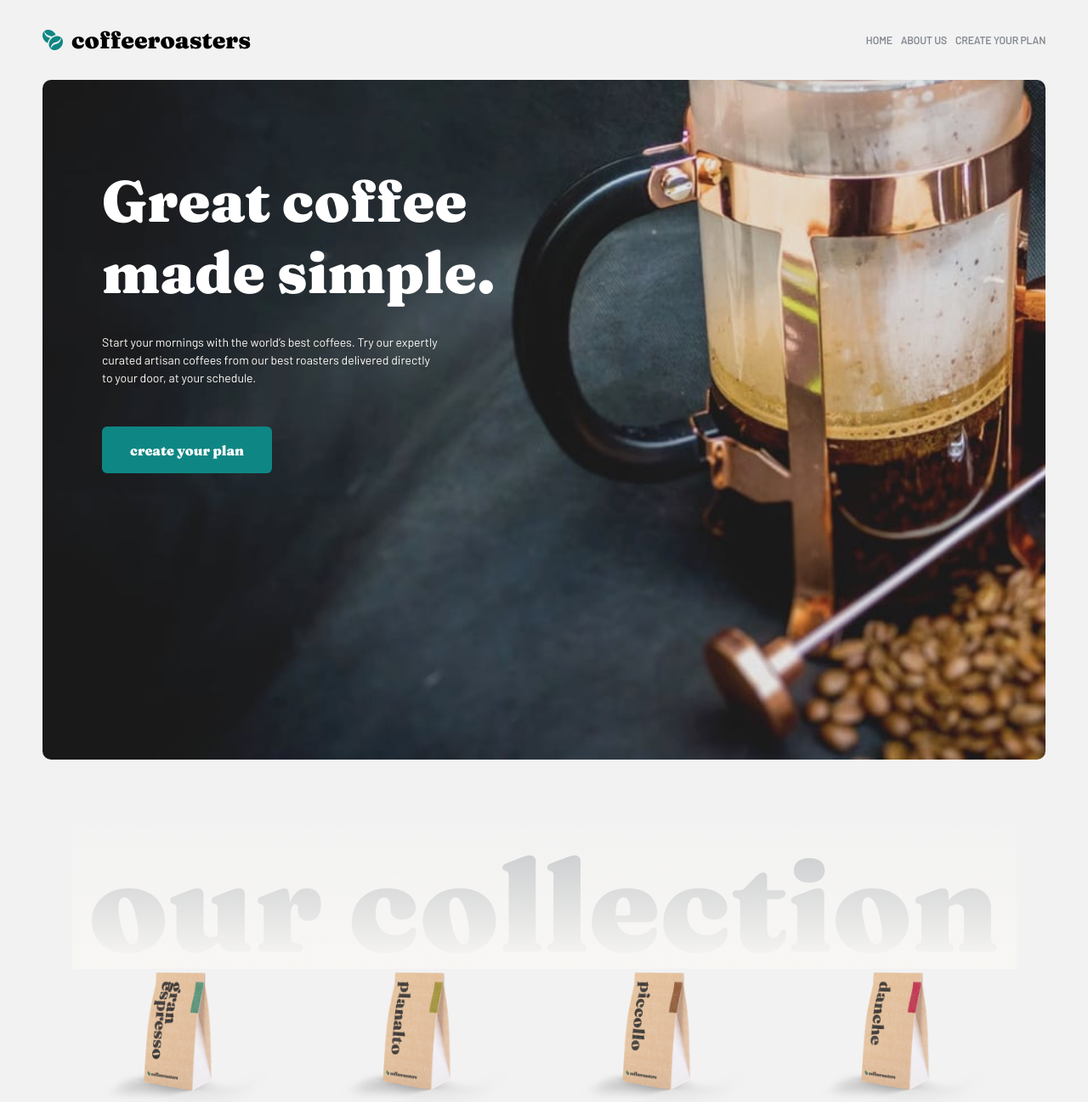
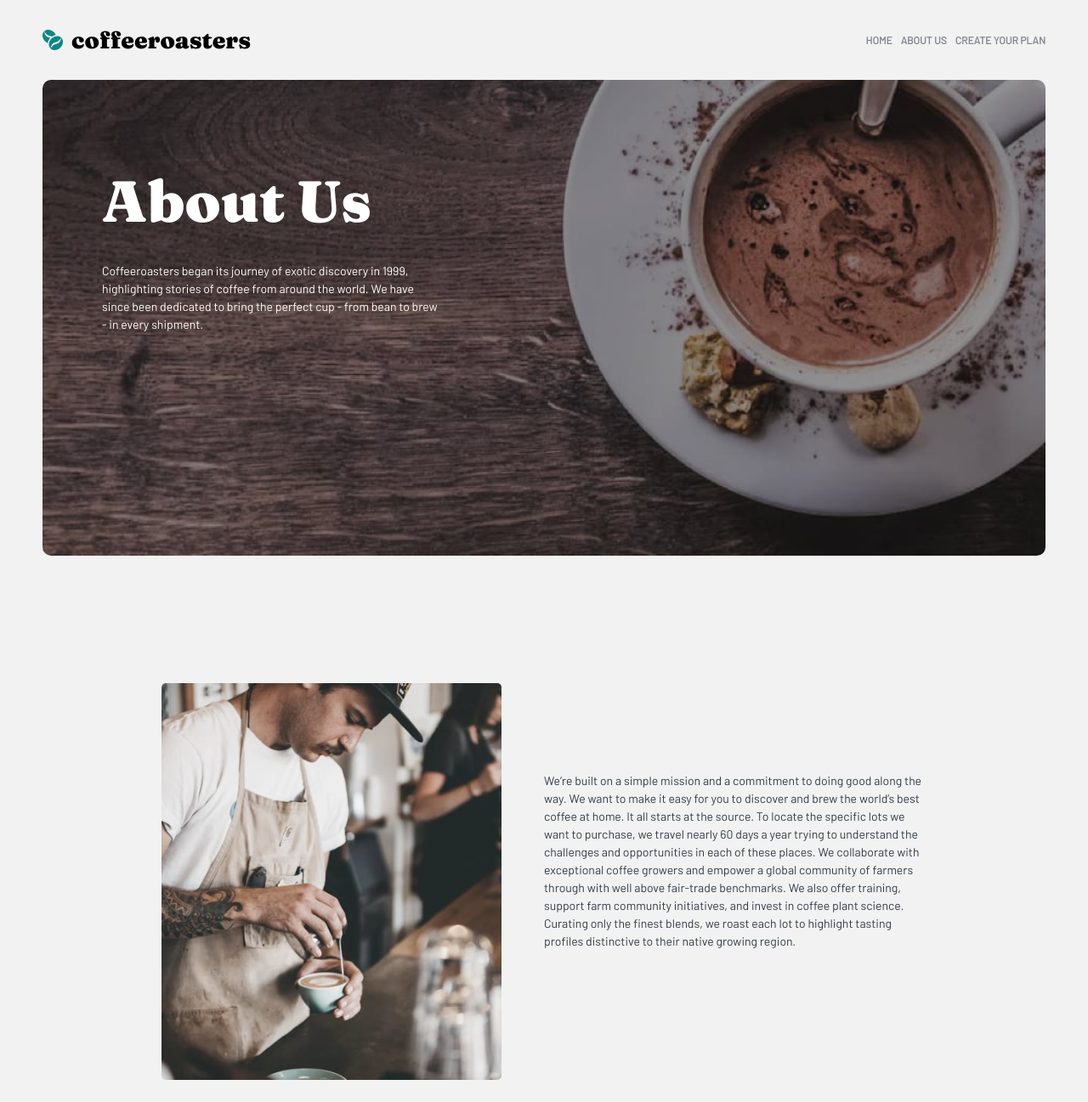
Before and after one commit to mariamdatuka/coffee-app, a React (Vite) app: page /about in a window 1280 px wide. Shown: the top 1297 px of the page at 85% size. Built offline with nearby package versions, Linux system fonts and the light colour scheme.

Commit message:
finish about page

```diff
--- a/src/App.tsx
+++ b/src/App.tsx
@@ -1,16 +1,29 @@
 import Navbar from './components/Navbar/Navbar';
 import {GlobalStyles} from './GlobalStyles';
 import { Home } from './pages/Home/Home';
-import {createBrowserRouter, Route, createRoutesFromElements} from 'react-router-dom'
+import About from './pages/About/About';
+import Root from './pages/Root';
+import Plan from './pages/Plan/Plan';
+import {createBrowserRouter, Route, createRoutesFromElements,RouterProvider} from 'react-router-dom'
+
+
 
 function App() {
 
+  const router=createBrowserRouter(
+    createRoutesFromElements(
+      <Route path='/' element={<Root/>}>
+        <Route index element={<Home/>}/>
+        <Route path='/about' element={<About/>}/>
+        <Route path='/createplan' element={<Plan/>}/>
+      </Route>
+    )
+  )
 
   return (
     <>
     <GlobalStyles/>
-    <Navbar/>
-    <Home/>
+    <RouterProvider router={router}/>
     </>
   )
 }
--- /dev/null
+++ b/src/pages/About/About.tsx
@@ -0,0 +1,65 @@
+import React from 'react'
+import { Wrapper,Container, InfoBox,Wrapper2, GridContainer,GridItem, Main} from './Styles'
+import comm from '../../assets/about/desktop/image-commitment.jpg'
+import quality from '../../assets/about/desktop/image-quality.jpg'
+import uk from '../../assets/about/desktop/illustration-uk.svg'
+import australia from '../../assets/about/desktop/illustration-australia.svg'
+import canada from '../../assets/about/desktop/illustration-canada.svg'
+
+
+const About = () => {
+  return (
+    <>
+  <Main>
+     <Wrapper>
+        <Container>
+          <h1>About Us</h1>
+          <div>Coffeeroasters began its journey of exotic discovery in 1999, highlighting stories of coffee from around the world. We have since been dedicated to bring the perfect cup - from bean to brew - in every shipment.</div>
+        </Container>
+      </Wrapper>
+      <InfoBox>
+         <img src={comm} alt='commitment'/>
+         <div>We’re built on a simple mission and a commitment to doing good along the way. We want to make it easy for you to discover and brew the world’s best coffee at home. It all starts at the source. To locate the specific lots we want to purchase, we travel nearly 60 days a year trying to understand the challenges and opportunities in each of these places. We collaborate with exceptional coffee growers and empower a global community of farmers through with well above fair-trade benchmarks. We also offer training, support farm community initiatives, and invest in coffee plant science. Curating only the finest blends, we roast each lot to highlight tasting profiles distinctive to their native growing region.</div>
+      </InfoBox>
+     <Wrapper2>
+         <img src={quality} alt='quality'/>
+         <Container>
+          <h3>Uncompromising quality</h3>
+          <div>Although we work with growers who pay close attention to all stages of harvest and processing, we employ, on our end, a rigorous quality control program to avoid over-roasting or baking the coffee dry. Every bag of coffee is tagged with a roast date and batch number. Our goal is to roast consistent, user-friendly coffee, so that brewing is easy and enjoyable.</div>
+        </Container>
+     </Wrapper2>
+     <h4>Our Headquarters</h4>
+     <GridContainer>
+      <GridItem>
+         <img src={uk} alt='uk'/>
+         <h2>United Kingdom</h2>
+         <p>68  Asfordby Rd <br/>
+            Alcaston <br/>
+            SY6 1YA <br/>
+            +44 1241 918425</p>
+      </GridItem>
+      <GridItem>
+         <img src={canada} alt='canada'/>
+         <h2>Canada</h2>
+         <p>1528  Eglinton Avenue <br/>
+            Toronto <br/>
+            Ontario M4P 1A6 <br/>
+            +1 416 485 2997</p>
+      </GridItem>
+      <GridItem>
+        <img src={australia} alt='aus'/>
+         <h2>Australia</h2>
+         <p>
+         36 Swanston Street <br/>
+         Kewell <br/>
+         Victoria <br/>
+         +61 4 9928 3629
+         </p>
+      </GridItem>
+   </GridContainer>
+   </Main>
+    </>
+  )
+}
+
+export default About
--- /dev/null
+++ b/src/pages/About/Styles.ts
@@ -0,0 +1,116 @@
+import styled from "styled-components";
+import bgimage from '../../assets/about/desktop/image-hero-whitecup.jpg'
+import bg2 from '../../assets/about/desktop/bg-quality.png';
+
+export const Wrapper=styled.div`
+   background-image: url(${bgimage});
+   height:70vh;
+   background-position:center;
+   background-repeat:no-repeat;
+   background-size: cover;
+   border-radius:10px;
+`
+export const Container=styled.div`
+ display:flex;
+ flex-direction:column;
+ padding-left:70px;
+ padding-top:100px;
+ align-items:flex-start;
+ gap:30px;
+
+ & h1{
+   color:#fff;
+   font-size:68px;
+ }
+
+ & div{
+   width:400px;
+   height:100px;
+   color:#FEFCF7;
+   font-family:'Barlow',serif;
+   line-height:1.5;
+ }
+`
+export const InfoBox=styled.div`
+  display:flex;
+  align-items:center;
+  justify-content:center;
+  gap:50px;
+  margin:150px 0;
+
+  & div{
+    width:450px;
+    height:260px;
+    color:#333D4B;
+    font-family:'Barlow',serif;
+    line-height:1.5;
+  }
+
+  & img{
+    border-radius:5px;
+    width:400px;
+  }
+`
+export const Wrapper2=styled.div`
+   background-image: url(${bg2});
+   height:60vh;
+   background-position:center;
+   background-repeat:no-repeat;
+   background-size: cover;
+   margin:100px 0;
+   border-radius:10px;
+   position:relative;
+
+   & img{
+    position:absolute;
+    width:300px;
+    right:5%;
+    bottom:35%;
+    border-radius:5px;
+   }
+
+   & h3{
+    font-size:40px;
+    color:#FEFCF7;
+   }
+ `
+export const GridContainer=styled.div`
+display:grid;
+grid-template-columns:repeat(3, 1fr);
+column-gap:10px;
+margin-bottom:100px;
+place-items:center;
+`
+export const GridItem=styled.div`
+display:flex;
+flex-direction:column;
+gap:40px;
+
+& img{
+  width:40px;
+}
+
+& h2{
+  color: #333D4B;
+  font-size:32px;
+}
+
+& p{
+  font-size:16px;
+  font-family:'Barlow', serif;
+  color: #333D4B;
+  line-height:1.5;
+}
+`
+export const Main=styled.div`
+ display:flex;
+ flex-direction:column;
+
+ & h4{
+  font-size:24px;
+  color:#83888F;
+  align-self:flex-start;
+  padding-left:50px;
+  padding-bottom:50px;
+ }
+`
--- a/src/pages/Home/Home.tsx
+++ b/src/pages/Home/Home.tsx
@@ -94,7 +94,6 @@ export const Home = () => {
       <Button text='create your plan' onClick={handleClick}/>
     </StepsCont>
   </MainWrapper>
-  <Footer/>
     </>
   )
 }
--- /dev/null
+++ b/src/pages/Plan/Plan.tsx
@@ -0,0 +1,78 @@
+import React from 'react'
+import Steps from '../../components/Steps/Steps';
+import {Container,Wrapper} from './Styles';
+
+const questions=[
+    {
+        id:1,
+        question:'How do you drink your coffee?',
+        options:[
+            {
+                name:'Capsules',
+                descr:'Compatible with Nespresso systems and similar brewers'
+            },
+            {
+                name:'Filter',
+                descr:'Compatible with Nespresso systems and similar brewers'
+            },
+            {
+                name:'Espresso',
+                descr:'Compatible with Nespresso systems and similar brewers'
+            },
+        ]
+    },
+
+    {
+        id:2,
+        question:'What type of coffee?',
+        options:[
+            {
+                name:'SingleOrigin',
+                descr:'Compatible with Nespresso systems and similar brewers'
+            },
+            {
+                name:'Decaf',
+                descr:'Compatible with Nespresso systems and similar brewers'
+            },
+            {
+                name:'Espresso',
+                descr:'Compatible with Nespresso systems and similar brewers'
+            },
+        ]
+    },
+
+]
+
+const Plan = () => {
+
+    const handleClick=()=>{
+
+    }
+  return (
+    <>
+      <Wrapper>
+        <Container>
+          <h1>Create a plan</h1>
+          <div>Build a subscription plan that best fits your needs. We offer an assortment of the best artisan coffees from around the globe delivered fresh to your door.</div>
+        </Container>
+      </Wrapper>
+      <Steps/>
+      <div>
+         {
+            questions.map((item)=>(
+                <div key={item.id} onClick={handleClick}>
+                  <div>
+                    <p>{item.question}</p>
+                  </div>
+                 <div>{item.options.map((itm)=>(
+                    <div>{itm.name}</div>
+                ))}</div>
+              </div>
+            ))
+         }
+      </div>
+    </>
+  )
+}
+
+export default Plan
--- /dev/null
+++ b/src/pages/Plan/Styles.ts
@@ -0,0 +1,34 @@
+import styled from "styled-components";
+import bg2 from '../../assets/plan/desktop/image-hero-blackcup.jpg';
+
+
+export const Wrapper=styled.div`
+   background-image: url(${bg2});
+   height:70vh;
+   background-position:center;
+   background-repeat:no-repeat;
+   background-size: cover;
+   border-radius:10px;
+   margin-bottom:100px;
+`
+export const Container=styled.div`
+ display:flex;
+ flex-direction:column;
+ padding-left:70px;
+ padding-top:100px;
+ align-items:flex-start;
+ gap:30px;
+
+ & h1{
+   color:#fff;
+   font-size:68px;
+ }
+
+ & div{
+   width:400px;
+   height:100px;
+   color:#FEFCF7;
+   font-family:'Barlow',serif;
+   line-height:1.5;
+ }
+`
--- /dev/null
+++ b/src/pages/Root.tsx
@@ -0,0 +1,15 @@
+import { Outlet } from 'react-router-dom'
+import Navbar from '../components/Navbar/Navbar'
+import Footer from '../components/Footer/Footer'
+
+const Root = () => {
+  return (
+    <>
+    <Navbar/>
+     <Outlet/>
+    <Footer/>
+    </>
+  )
+}
+
+export default Root
```
